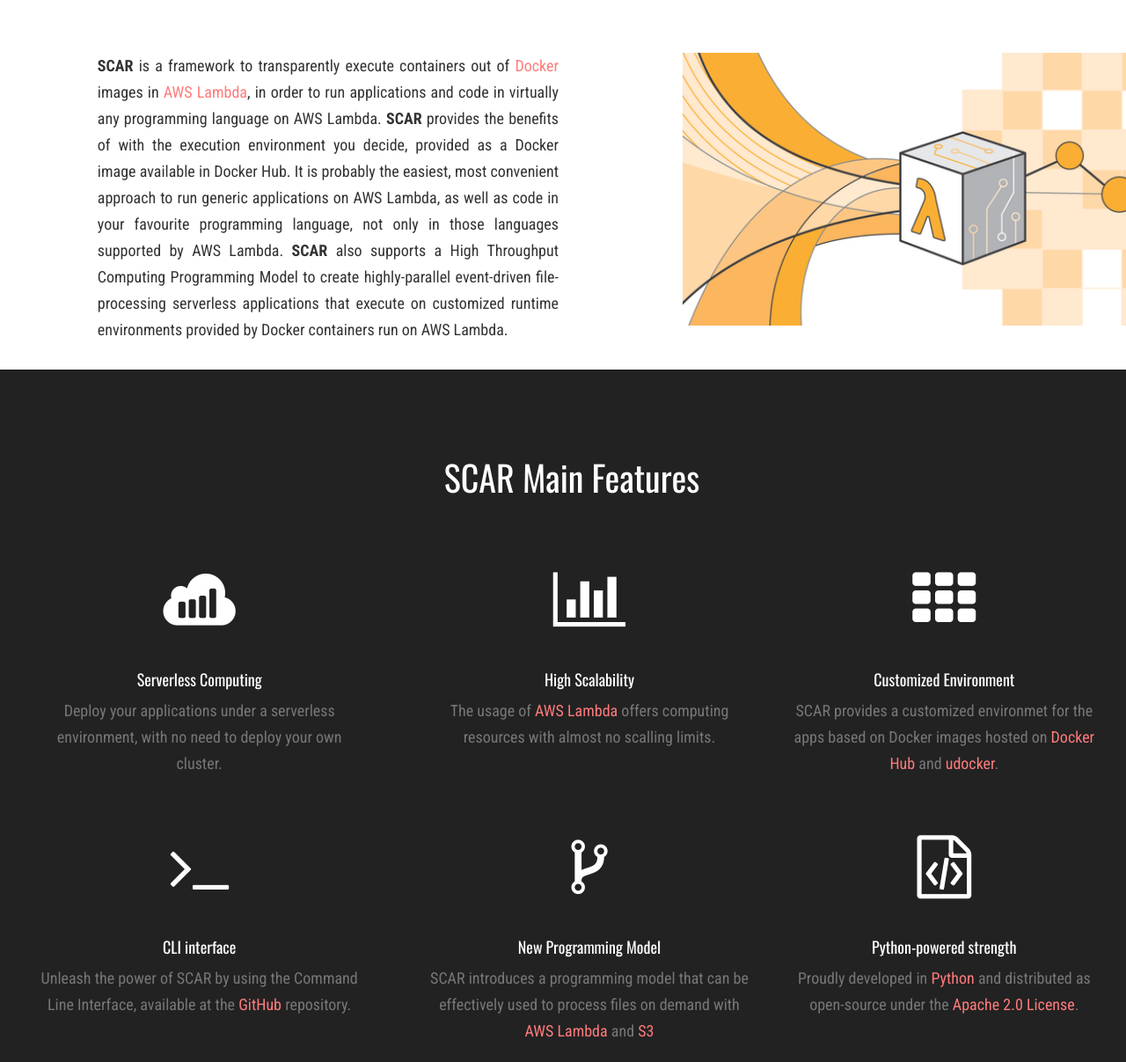
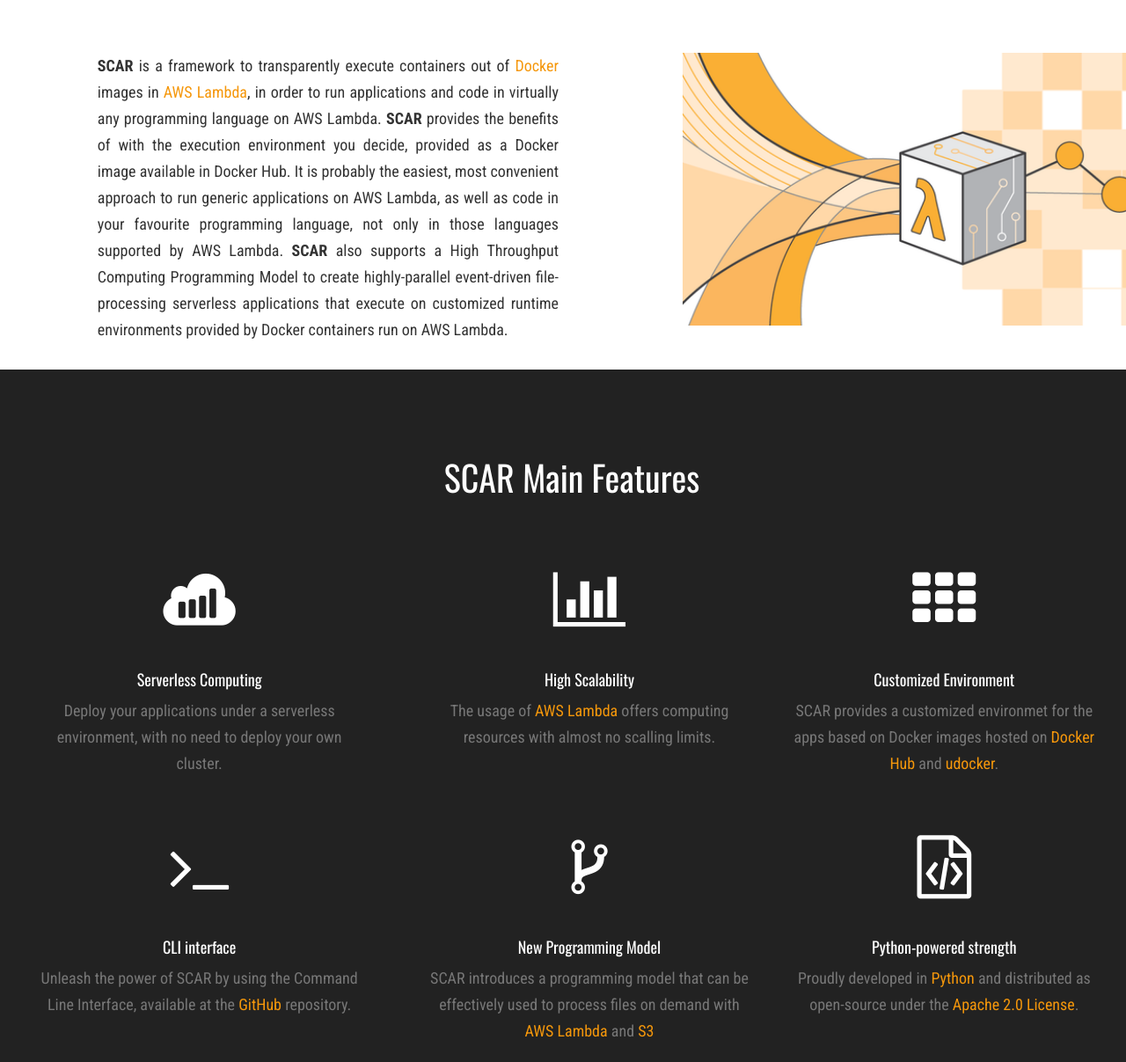
Before and after one commit to amcaar/try.github.io, a Jekyll site: the page built from index.html, in a window 1280 px wide and 1400 px high, scrolled down 558 px. Shown: the part 193-1400 px from the top of the window at 88% size. Built offline with Jekyll 4.4.1, drawn with Linux system fonts in a browser that asks for light colours; nearby versions of some CDN libraries; the list of posts is cut into pages by our own code.

Commit message:
Update style.scss

```diff
--- a/css/style.scss
+++ b/css/style.scss
@@ -5,7 +5,7 @@
 
 
 $scotch-primary: rgb(255, 69, 69);
-$scotch-secondary: #FF7B7B;
+/*$scotch-secondary: #FF7B7B;*/
 
 %oswald { font-family: 'Oswald', sans-serif; }
 %roboto { font-family: 'Roboto Condensed', sans-serif; }
@@ -80,9 +80,9 @@
     outline: none !important;
     text-decoration: none !important;
     transition: all 225ms ease;
-    color: $scotch-secondary;
+    color: #F5970B;
 
-    &:hover { color: #F5970B; }
+    &:hover { color: #6165FF; }
 }
 .btn {
     text-transform: uppercase;
```
